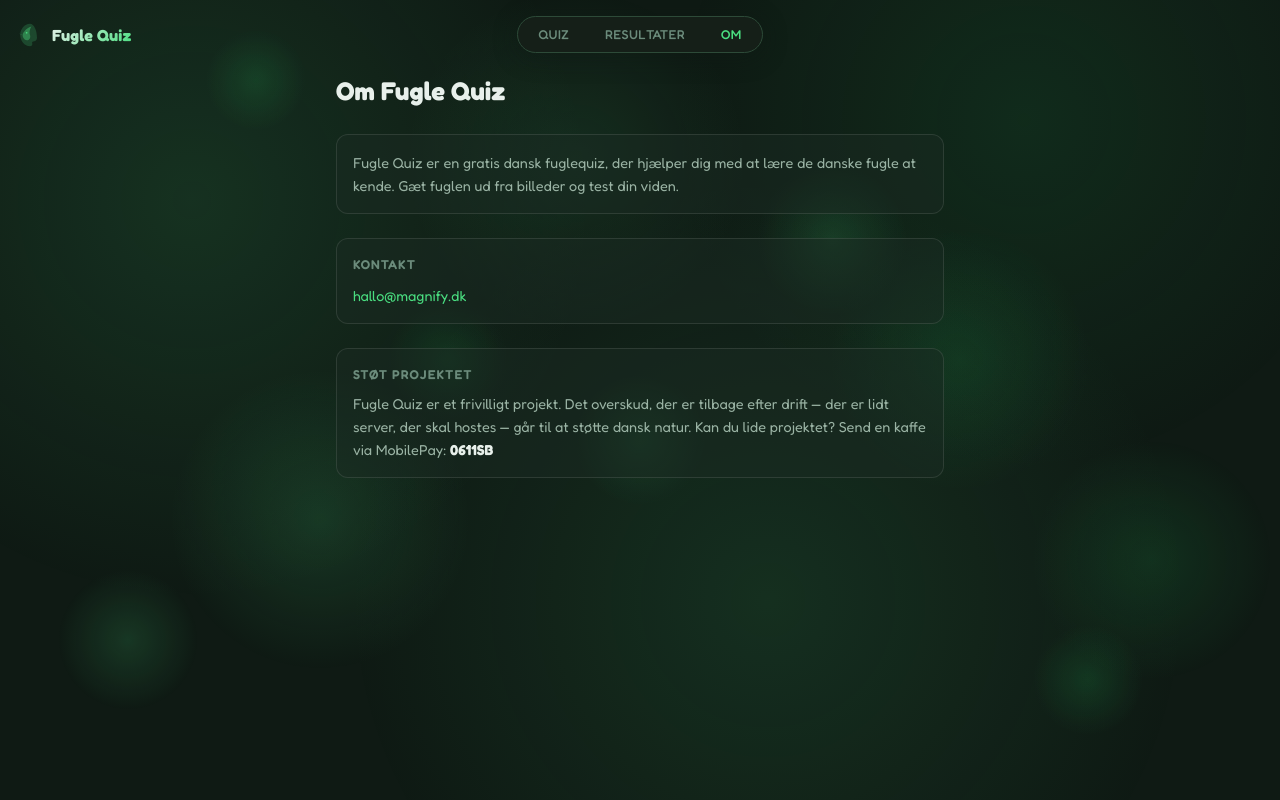
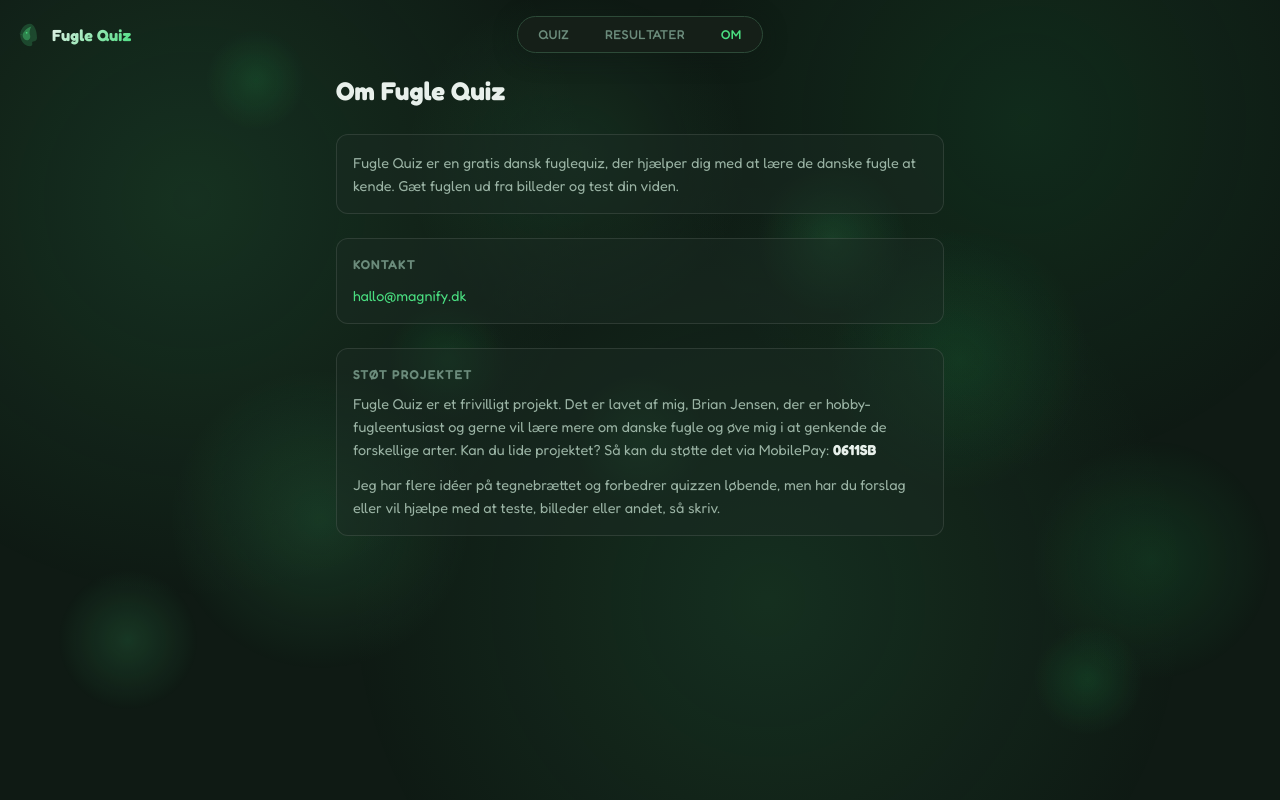
Before and after one commit to magnify/bird-quiz, a Next.js app: page /om in a window 1280 px wide. Built offline with nearby package versions, Linux system fonts and the light colour scheme.

Commit message:
content: rewrite Støt projektet text on Om page
Personal framing from Brian + a follow-up paragraph inviting suggestions
and help with testing/images.

Co-Authored-By: Claude Opus 4.8 <noreply@anthropic.com>

```diff
--- a/src/app/om/page.tsx
+++ b/src/app/om/page.tsx
@@ -34,9 +34,14 @@ export default function OmPage() {
           <div className="result-card" style={{ padding: 'var(--quiz-padding-md)' }}>
             <p className="setting-label" style={{ marginBottom: 'var(--quiz-gap-sm)' }}>Støt projektet</p>
             <p style={{ color: 'var(--quiz-text-secondary)', fontSize: 'var(--quiz-text-base)', lineHeight: 1.6 }}>
-              Fugle Quiz er et frivilligt projekt. Det overskud, der er tilbage efter drift — der er lidt server,
-              der skal hostes — går til at støtte dansk natur. Kan du lide projektet? Send en kaffe via MobilePay:{' '}
+              Fugle Quiz er et frivilligt projekt. Det er lavet af mig, Brian Jensen, der er hobby-fugleentusiast
+              og gerne vil lære mere om danske fugle og øve mig i at genkende de forskellige arter. Kan du lide
+              projektet? Så kan du støtte det via MobilePay:{' '}
               <strong style={{ color: 'var(--quiz-foreground)' }}>0611SB</strong>
+            </p>
+            <p style={{ color: 'var(--quiz-text-secondary)', fontSize: 'var(--quiz-text-base)', lineHeight: 1.6, marginTop: 'var(--quiz-gap-md)' }}>
+              Jeg har flere idéer på tegnebrættet og forbedrer quizzen løbende, men har du forslag eller vil hjælpe
+              med at teste, billeder eller andet, så skriv.
             </p>
           </div>
         </div>
```
